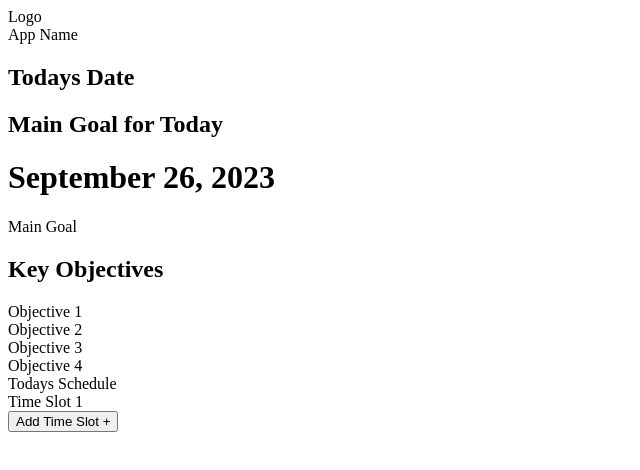
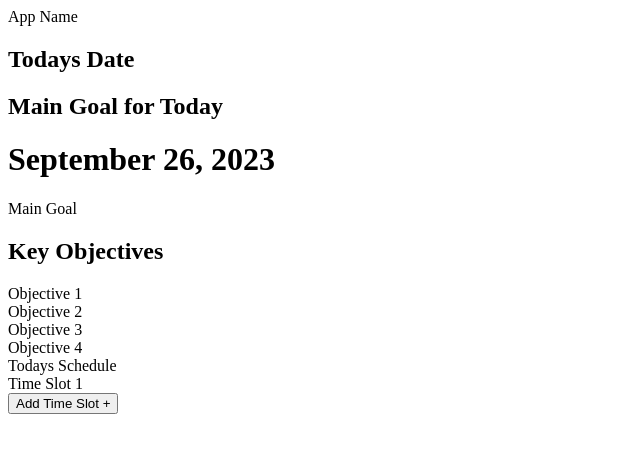
Before and after one commit to thesayf/eb-todo-app, a React (Create React App) app: page / in a window 1280 px wide. Shown: the top 470 px of the page, without its empty margins (0-640 px from the left). Built offline with nearby package versions, Linux system fonts and the light colour scheme; the HTML template or start-up script is replaced by a standard one.

Commit message:
commented out Logo component to see if it just this componet wit the file dependecy issues or if it will all the components.

```diff
--- a/src/pages/app_layout.tsx
+++ b/src/pages/app_layout.tsx
@@ -1,5 +1,5 @@
 import React from "react";
-import Logo from "../components/logo"
+// import Logo from "../components/Logo"
 import AppName from "../components/AppName"
 import DATEHEADER from "../headers/DateHeader"
 import MAINGOALHEADER from "../headers/MainGoalHeader";
@@ -20,7 +20,7 @@ const AppLayout: React.FC = () => {
 
             {/* Logo and App Name */}
             <div className="grid grid-cols-1 md:grid-cols-2 h-20">
-                <Logo/>
+                {/* <Logo/> */}
                 <AppName/>
             </div>
 
```
